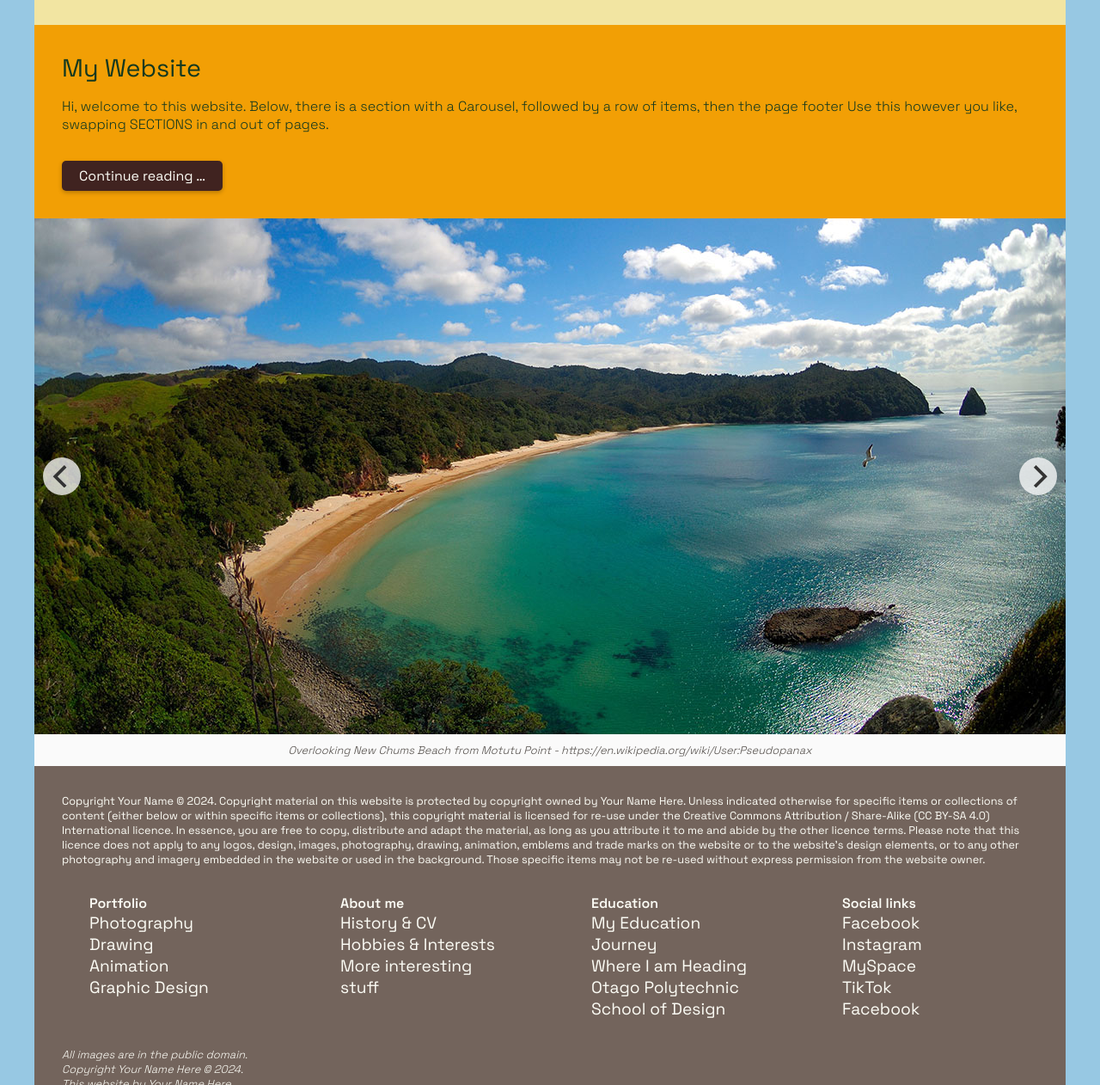
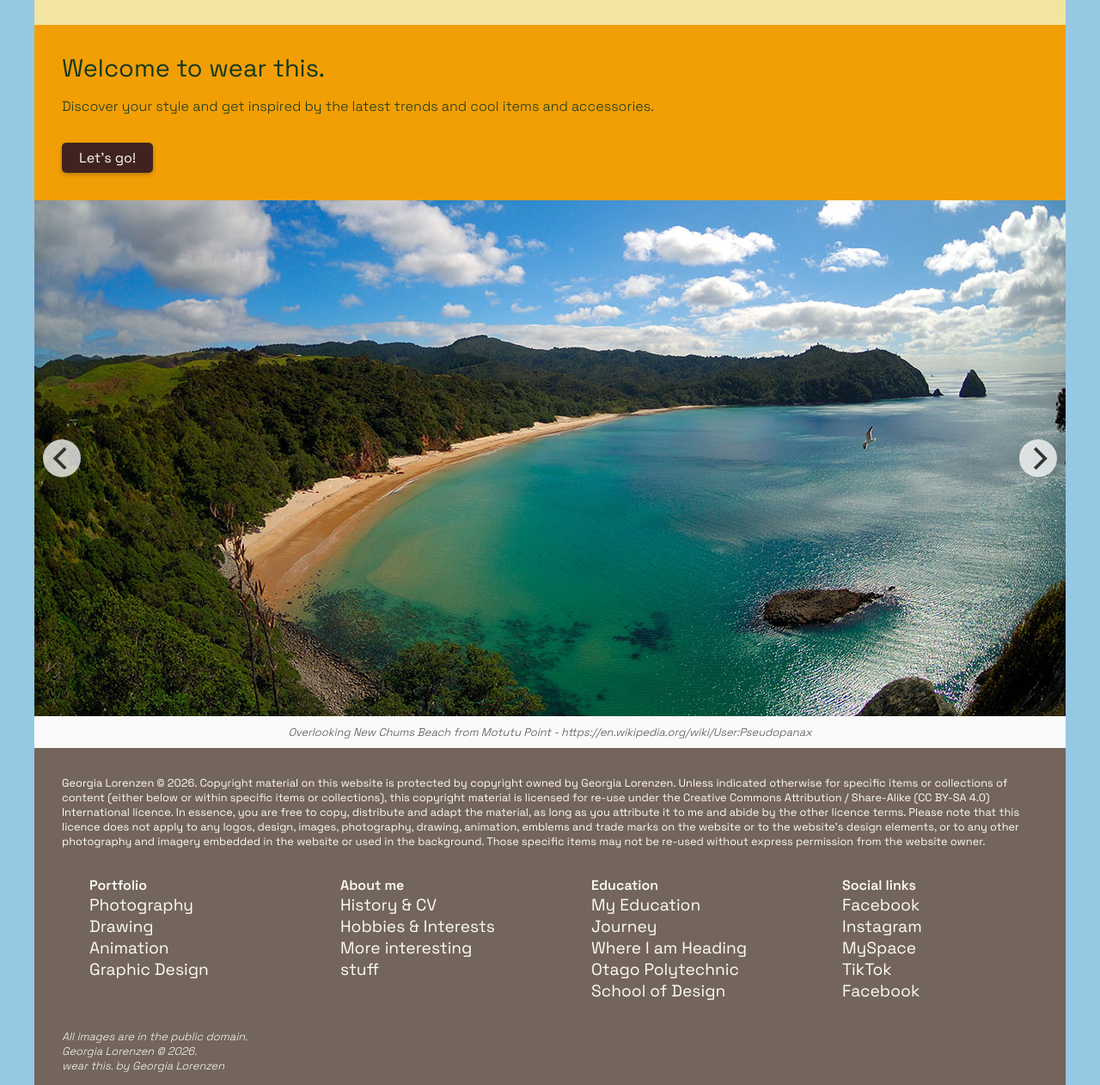
Before and after one commit to LOREGA1/Georgia-Lorenzen-web-template, a plain HTML site: page index.html in a window 1280 px wide. Shown: the part 107-1369 px from the top of the page at 86% size. Drawn offline with nearby package versions, Linux system fonts and the light colour scheme.

Commit message:
Text Editing

```diff
--- a/index.html
+++ b/index.html
@@ -52,11 +52,12 @@
         = = = = = = = = = = = = = = = = = = = = = = = = = = = = = = -->
 
         <header>
-            <h1>Website Template</h1>
+            <h1>wear this.</h1>
             <nav class="topnav" id="myTopnav">
                 <a href="index.html">Home</a>
-                <a href="grid-template.html">Grid templates</a>
-                <a href="single-item.html">Single item</a>
+                <a href="grid-template.html">Browse by season</a>
+                 <a href="grid-template.html">Browse by occasion</a>
+                <a href="single-item.html">Shop items</a>
                 <a href="about.html">About</a>
                 <a href="contact.html">Contact</a>
             </nav>
@@ -73,14 +74,13 @@
 
         <article class="introduction">
             <h2>
-                My Website
+                Welcome to wear this.
             </h2>
             <p>
-                Hi, welcome to this website. Below, there is a section with a Carousel, followed by a row of items, then
-                the page footer Use this however you like, swapping SECTIONS in and out of pages.
+                Discover your style and get inspired by the latest trends and cool items and accessories.
             </p>
             <a href="#" class="readmore-button">
-                Continue reading &hellip;
+                Let's go!
             </a>
         </article>
 
@@ -119,8 +119,8 @@
 
         <footer>
             <p>
-                Copyright Your Name &copy; 2024. Copyright material on this website is protected by copyright owned by
-                Your Name Here. Unless indicated otherwise for specific items or collections of content (either below or
+                Georgia Lorenzen &copy; 2026. Copyright material on this website is protected by copyright owned by
+                Georgia Lorenzen. Unless indicated otherwise for specific items or collections of content (either below or
                 within specific items or collections), this copyright material is licensed for re-use under the Creative
                 Commons Attribution / Share-Alike (CC BY-SA 4.0) International licence. In essence, you are free to
                 copy, distribute and adapt the material, as long as you attribute it to me and abide by the other
@@ -182,10 +182,9 @@
             </div>
 
             <div class="footer__copyright-details">
-                <p>All images are in the public domain.<br>Copyright Your Name Here &copy; 2024.</p>
+                <p>All images are in the public domain.<br>Georgia Lorenzen &copy; 2026.</p>
                 <p xmlns:cc="http://creativecommons.org/ns#" xmlns:dct="http://purl.org/dc/terms/"><span
-                        property="dct:title">This website</span> by <span property="cc:attributionName">Your Name
-                        Here</span></p>
+                        property="dct:title">wear this.</span> by <span property="cc:attributionName">Georgia Lorenzen</span></p>
             </div>
         </footer>
 
```
Also changed, not shown: about.html (+11 -11 lines), contact-success.html (+9 -9 lines), contact.html (+9 -9 lines), grid-template.html (+8 -8 lines), single-item.html (+9 -9 lines).
